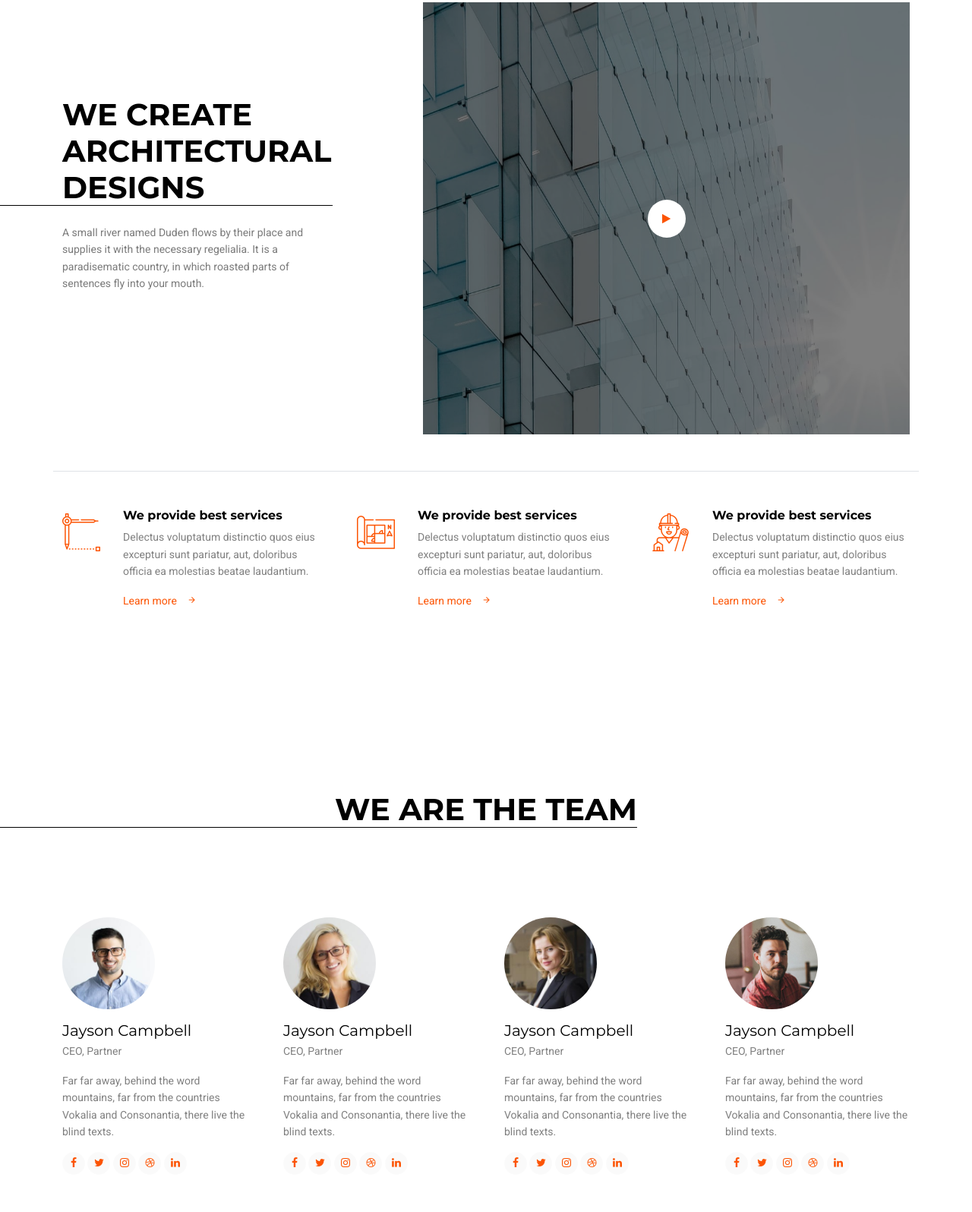
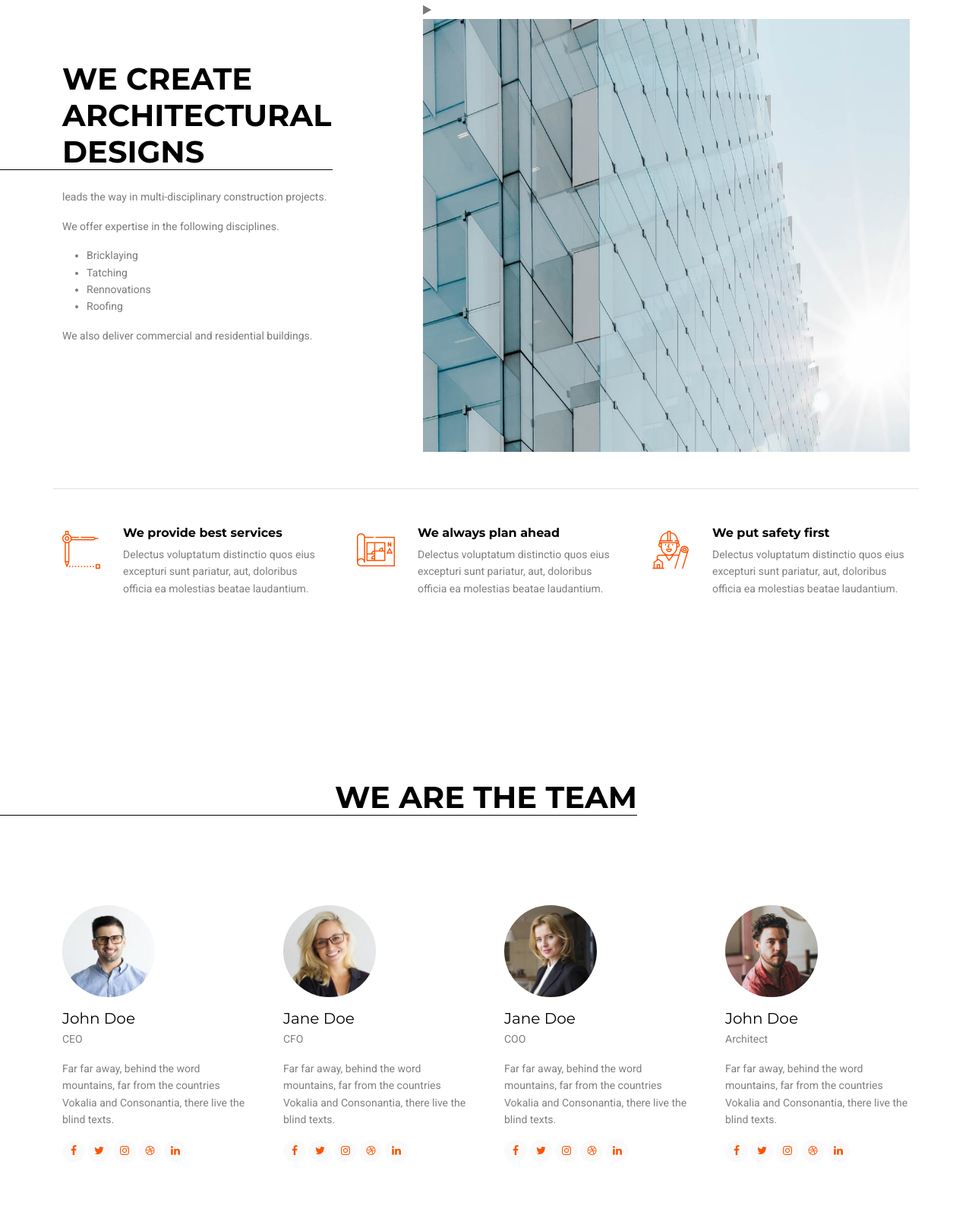
Before and after one commit to Makhosandile/constr, a plain HTML site: page about.html in a window 1280 px wide. Shown: the part 909-2505 px from the top of the page at 76% size. Drawn offline with Linux system fonts and the light colour scheme; files whose address does not match are found by name.

Commit message:
Edited about page

```diff
--- a/about.html
+++ b/about.html
@@ -82,10 +82,23 @@
 			<div class="row border-bottom mb-5 pb-5 justify-content-between">
 				<div class="col-lg-4 align-self-center mb-5">
 					<h2 class="heading mb-4">We create architectural designs</h2>
-					<p>A small river named Duden flows by their place and supplies it with the necessary regelialia. It is a paradisematic country, in which roasted parts of sentences fly into your mouth.</p>
+					<p>
+						leads the way in multi-disciplinary construction projects.
+					  </p>
+					  <p>
+						We offer expertise in the following disciplines.
+					  </p>
+					  <ul>
+						<li><i class="bi bi-check-circle"></i> <span>Bricklaying</span></li>
+						<li><i class="bi bi-check-circle"></i> <span>Tatching</span></li>
+						<li><i class="bi bi-check-circle"></i> <span>Rennovations</span></li>
+						<li><i class="bi bi-check-circle"></i> <span>Roofing</span></li>
+					  </ul>
+					  <p>
+						We also deliver commercial and residential buildings.
+					  </p>
 				</div>
 				<div class="col-lg-7">
-					<a href="https://www.youtube.com/watch?v=mwtbEGNABWU" class="video-wrap glightbox">
 						<span class="icon-play"></span>
 						<img src="images/img_7.jpg" alt="Image" class="img-fluid">
 					</a>
@@ -100,9 +113,9 @@
 						</div>
 						<div class="text">
 							<h3 class="h6 fw-bold text-black">We provide best services</h3>
-							<p class="text-black-50">Delectus voluptatum distinctio quos eius excepturi sunt pariatur, aut, doloribus officia ea molestias beatae laudantium.</p>
-							<p>
-								<a href="#" class="more-2">Learn more <span class="icon-arrow_forward"></span></a>
+							<p class="text-black-50">
+								Delectus voluptatum distinctio quos eius excepturi sunt pariatur, aut,
+								doloribus officia ea molestias beatae laudantium.
 							</p>
 						</div>
 					</div>
@@ -113,10 +126,11 @@
 							<i class="flaticon-plan"></i>
 						</div>
 						<div class="text">
-							<h3 class="h6 fw-bold text-black">We provide best services</h3>
-							<p class="text-black-50">Delectus voluptatum distinctio quos eius excepturi sunt pariatur, aut, doloribus officia ea molestias beatae laudantium.</p>
-							<p>
-								<a href="#" class="more-2">Learn more <span class="icon-arrow_forward"></span></a>
+							<h3 class="h6 fw-bold text-black">We always plan ahead</h3>
+							<p class="text-black-50">
+								Delectus voluptatum distinctio quos
+								eius excepturi sunt pariatur, aut,
+								doloribus officia ea molestias beatae laudantium.
 							</p>
 						</div>
 					</div>
@@ -127,10 +141,10 @@
 							<i class="flaticon-architect"></i>
 						</div>
 						<div class="text">
-							<h3 class="h6 fw-bold text-black">We provide best services</h3>
-							<p class="text-black-50">Delectus voluptatum distinctio quos eius excepturi sunt pariatur, aut, doloribus officia ea molestias beatae laudantium.</p>
-							<p>
-								<a href="#" class="more-2">Learn more <span class="icon-arrow_forward"></span></a>
+							<h3 class="h6 fw-bold text-black">We put safety first</h3>
+							<p class="text-black-50">
+								Delectus voluptatum distinctio quos eius excepturi sunt pariatur, aut,
+								doloribus officia ea molestias beatae laudantium.
 							</p>
 						</div>
 					</div>
@@ -152,8 +166,8 @@
 				<div class="col-xs-12 col-sm-6 col-md-6 col-lg-3">
 					<div class="person">
 						<img src="images/person_1.jpg" alt="Image" class="img-fluid rounded-circle mx-auto w-50 mb-3">
-						<h3 class="mb-1">Jayson Campbell</h3>
-						<span class="d-block text-black-50 mb-3">CEO, Partner</span>
+						<h3 class="mb-1">John Doe</h3>
+						<span class="d-block text-black-50 mb-3">CEO</span>
 						<p class="text-black-50">Far far away, behind the word mountains, far from the countries Vokalia and Consonantia, there live the blind texts.</p>
 						<ul class="social-2 list-unstyled mb-5">
 							<li><a href="#"><span class="icon-facebook"></span></a></li>
@@ -167,8 +181,8 @@
 				<div class="col-xs-12 col-sm-6 col-md-6 col-lg-3">
 					<div class="person">
 						<img src="images/person_2.jpg" alt="Image" class="img-fluid rounded-circle mx-auto w-50 mb-3">
-						<h3 class="mb-1">Jayson Campbell</h3>
-						<span class="d-block text-black-50 mb-3">CEO, Partner</span>
+						<h3 class="mb-1">Jane Doe</h3>
+						<span class="d-block text-black-50 mb-3">CFO</span>
 						<p class="text-black-50">Far far away, behind the word mountains, far from the countries Vokalia and Consonantia, there live the blind texts.</p>
 						<ul class="social-2 list-unstyled mb-5">
 							<li><a href="#"><span class="icon-facebook"></span></a></li>
@@ -182,8 +196,8 @@
 				<div class="col-xs-12 col-sm-6 col-md-6 col-lg-3">
 					<div class="person">
 						<img src="images/person_3.jpg" alt="Image" class="img-fluid rounded-circle mx-auto w-50 mb-3">
-						<h3 class="mb-1">Jayson Campbell</h3>
-						<span class="d-block text-black-50 mb-3">CEO, Partner</span>
+						<h3 class="mb-1">Jane Doe</h3>
+						<span class="d-block text-black-50 mb-3">COO</span>
 						<p class="text-black-50">Far far away, behind the word mountains, far from the countries Vokalia and Consonantia, there live the blind texts.</p>
 						<ul class="social-2 list-unstyled mb-5">
 							<li><a href="#"><span class="icon-facebook"></span></a></li>
@@ -198,8 +212,8 @@
 				<div class="col-xs-12 col-sm-6 col-md-6 col-lg-3">
 					<div class="person">
 						<img src="images/person_4.jpg" alt="Image" class="img-fluid rounded-circle mx-auto w-50 mb-3">
-						<h3 class="mb-1">Jayson Campbell</h3>
-						<span class="d-block text-black-50 mb-3">CEO, Partner</span>
+						<h3 class="mb-1">John Doe</h3>
+						<span class="d-block text-black-50 mb-3">Architect</span>
 						<p class="text-black-50">Far far away, behind the word mountains, far from the countries Vokalia and Consonantia, there live the blind texts.</p>
 						<ul class="social-2 list-unstyled mb-5">
 							<li><a href="#"><span class="icon-facebook"></span></a></li>
```
